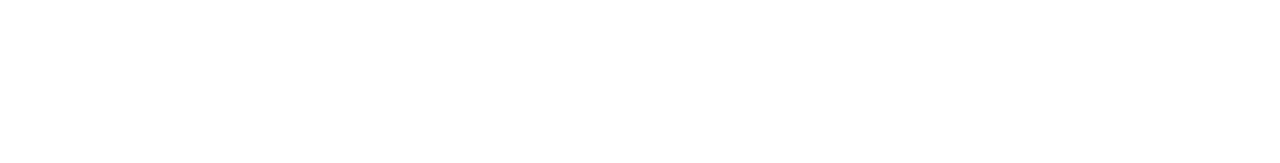
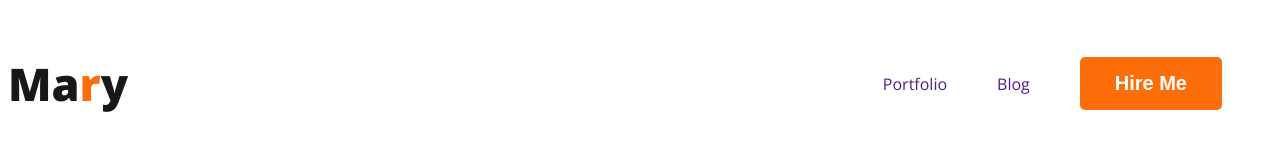
Before and after one commit to anikmondol/developer-website, a plain HTML site: page index.html in a window 1280 px wide. Drawn offline with nearby package versions, Linux system fonts and the light colour scheme.

Commit message:
nav added

```diff
--- a/index.html
+++ b/index.html
@@ -4,8 +4,27 @@
     <meta charset="UTF-8">
     <meta name="viewport" content="width=device-width, initial-scale=1.0">
     <title>developer-website</title>
+    <link rel="preconnect" href="https://fonts.googleapis.com">
+<link rel="preconnect" href="https://fonts.gstatic.com" crossorigin>
+<link href="https://fonts.googleapis.com/css2?family=Open+Sans:wght@400;700;800&display=swap" rel="stylesheet">
+    <link rel="stylesheet" href="style/Portfolio .css">
 </head>
 <body>
+    <header>
+        <nav>
+        <h3 class="nav-title">Ma<span class="text-primary">r</span>y</h3>
+        <ul>
+            <li><a href="">Portfolio</a></li>
+            <li><a href="">Blog</a></li>
+            <li><button class="btn-primary">Hire Me</button></li>
+        </ul>
+        </nav>
+    </header>
+    <main>
 
+    </main>
+    <footer>
+
+    </footer>
 </body>
 </html>
--- /dev/null
+++ b/style/Portfolio .css
@@ -0,0 +1,44 @@
+/* common shared style */
+body{
+    font-family: 'Lato',sans-serif;
+    font-family: 'Open Sans', sans-serif;
+}
+
+.text-primary{
+    color: #FD6E0A;
+}
+
+.btn-primary{
+    border-radius: 5px;
+    background-color: #FD6E0A;
+    border: 0px;
+    color:#FFF;
+    font-size: 20px;
+    font-weight: 700;
+    padding: 15px 35px;
+}
+/* nav related style */
+nav{
+    display:flex;
+    justify-content: space-between;
+    align-items: center;
+}
+.nav-title{
+    color:#181818;
+    font-size: 45px;
+    font-weight: 800;
+}
+nav > ul{
+    display: flex;
+    align-items: center;
+}
+
+nav li{
+    list-style: none;
+    margin-right: 50px;
+    color:#474747;
+}
+
+nav a{
+    text-decoration: none;
+}
```
Also changed, not shown: images/developer.png (added), images/hardy.png (added), images/header_bg.png (added), images/icons/facebook.png (added), images/icons/insta.png (added), images/icons/js.png (added), images/icons/mongo.png (added), images/icons/nodejs.png (added), images/icons/react.png (added), images/icons/twitter.png (added).
